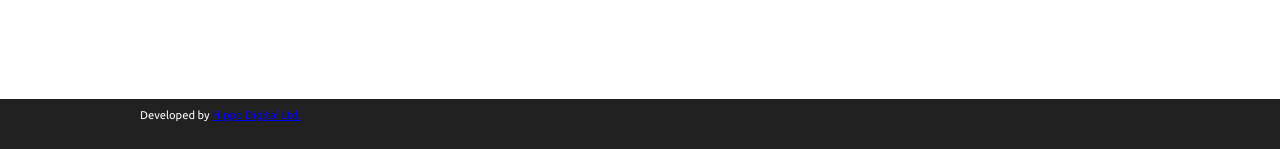
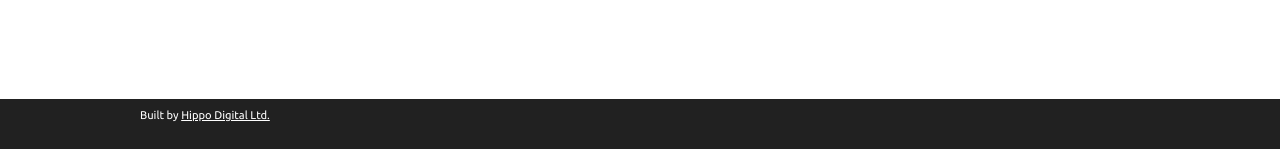
Before and after one commit to hippo-digital/password-self-service, a Flask app: page /username in a window 1280 px wide. Shown: the part 651-800 px from the top of the page. Run offline with Flask 2, Linux system fonts and the light colour scheme; parts of the project's set-up code (start-up, migrations or seed data) failed here and were passed over.

Commit message:
Updated formatting and helpdesk text

```diff
--- a/password_reset_frontend_ui/ui/config.yml
+++ b/password_reset_frontend_ui/ui/config.yml
@@ -8,4 +8,4 @@
     oNAVu8TWDBLKUhVk+cL3TMk8eYCM8LQCLMqveCdGEJ4J8rHop/lFVqA2OLItvb/z
     jQIDAQAB
 
-  help_link: For any help and support get in touch with the RTH helpdesk at <a href="http://www.google.co.uk">RTH IT Helpdesk</a> or call us on 8844.
+  help_link: For any help and support get in touch with the RFT helpdesk at <a href="http://thehub.rothgen.nhs.uk/TeamCentre/CorporateServices/HealthInformatics/it/ITServiceDesk/Pages/Home.aspx">RFT IT Helpdesk Page</a> or call us on 8844.
--- a/password_reset_frontend_ui/ui/static/css/default.css
+++ b/password_reset_frontend_ui/ui/static/css/default.css
@@ -81,9 +81,13 @@ button:hover {
     min-height: 60px;
 }
 
-.footer {
+.footer, footer-link {
 	color: white;
 	height: 30px;
+}
+
+.footer-link {
+    color: white;
 }
 
 #headerwrap, .footerwrap, .bodywrap {
--- a/password_reset_frontend_ui/ui/templates/index.html
+++ b/password_reset_frontend_ui/ui/templates/index.html
@@ -38,7 +38,7 @@
 
 
 <div id="footerwrap">
-	<div class="footer">Developed by <a href="http://www.hippodigital.co.uk">Hippo Digital Ltd.</a></div>
+	<div class="footer">Built by <a class="footer-link" href="http://www.hippodigital.co.uk">Hippo Digital Ltd.</a></div>
 </div>
 
 
```
